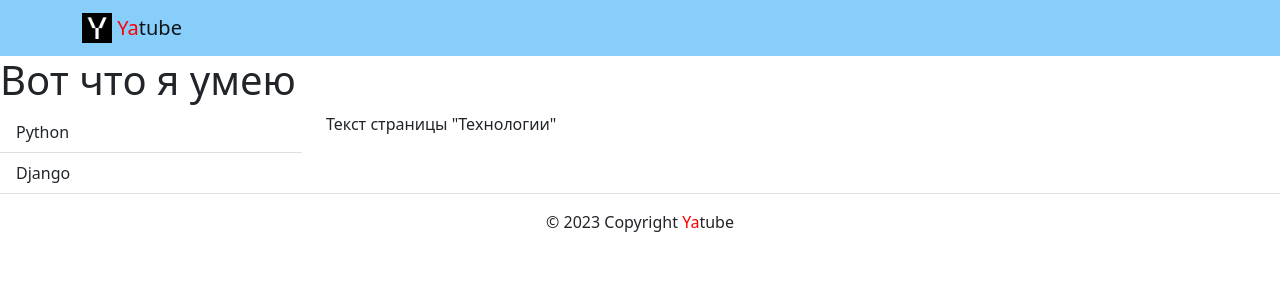
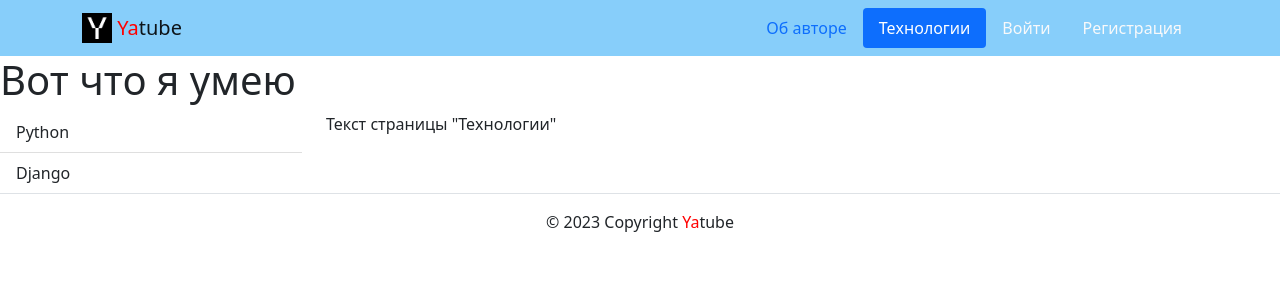
Before and after one commit to Morgoth-Ryuk/hw02_community, a Django app: page /about/tech/ in a window 1280 px wide. Shown: the top 300 px of the page. Run offline with Django 3.2, Linux system fonts and the light colour scheme; some libraries are stand-ins or nearby versions.

Commit message:
navig 1/2

```diff
--- a/yatube/templates/includes/header.html
+++ b/yatube/templates/includes/header.html
@@ -1,4 +1,3 @@
-
 {% load static %}
 
 <head>
@@ -16,14 +15,81 @@
   <link rel="stylesheet" href="{% static 'css/bootstrap.min.css' %}">
 
 </head>
-<!-- Использованы классы бустрапа для создания типовой навигации с логотипом -->
-      <!-- В дальнейшем тут будет создано полноценное меню -->
+
+<header>
   <nav class="navbar navbar-light" style="background-color: lightskyblue">
     <div class="container">
-          <a class="navbar-brand" href="index.html">
-            <img src="img/logo.png" width="30" height="30" class="d-inline-block align-top" alt="">
-            <!-- тег span используется для добавления нужных стилей отдельным участкам текста -->
+      <a class="navbar-brand" href="{% url 'posts:index' %}">
+        <img src="{% static 'img/logo.png' %}" width="30" height="30" class="d-inline-block align-top" alt="">
         <span style="color:red">Ya</span>tube
       </a>
+      {# Добавлено в спринте #}
+
+      {% comment %}
+      Меню - список пунктов со стандартными классами Bootsrap.
+      Класс nav-pills нужен для выделения активных пунктов
+      {% endcomment %}
+      <ul class="nav nav-pills">
+        <li class="nav-item">
+          <a class="nav-link
+             {% if request.resolver_match.view_name  == 'about:author' %}
+                active
+             {% endif %}"
+          href="{% url 'about:author' %}"
+          >
+          Об авторе
+        </a>
+        </li>
+        <li class="nav-item">
+          <a class="nav-link
+             {% if request.resolver_match.view_name  == 'about:tech' %}
+                active
+             {% endif %}"
+          href="{% url 'about:tech' %}">Технологии</a>
+        </li>
+        {% if request.user.is_authenticated %}
+        <li class="nav-item">
+          <a class="nav-link
+             {% if request.resolver_match.view_name  == '' %}
+                active
+             {% endif %}"
+             href="<!--  -->">Новая запись</a>
+        </li>
+        <li class="nav-item">
+          <a class="nav-link link-light
+          {% if request.resolver_match.view_name  == 'users:password_reset_form' %}
+             active
+          {% endif %}"
+          href="{% url 'users:password_reset_form' %}">Изменить пароль</a>
+        </li>
+        <li class="nav-item">
+          <a class="nav-link link-light
+          {% if request.resolver_match.view_name  == 'users:logout' %}
+             active
+          {% endif %}"
+           href="{% url 'users:logout' %}">Выйти</a>
+        </li>
+        <li>
+          Пользователь: {{ user.username }}
+        </li>
+        {% else %}
+        <li class="nav-item">
+          <a class="nav-link link-light
+          {% if request.resolver_match.view_name  == 'users:login' %}
+             active
+          {% endif %}"
+           href="{% url 'users:login' %}">Войти</a>
+        </li>
+        <li class="nav-item">
+          <a class="nav-link link-light
+          {% if request.resolver_match.view_name  == 'users:signup' %}
+             active
+          {% endif %}"
+          href="{% url 'users:signup' %}">Регистрация</a>
+        </li>
+        {% endif %}
+      </ul>
+      {# Конец добавленого в спринте #}
     </div>
   </nav>
+</header>
```
Lines whose indentation alone changed are shown as unchanged.
